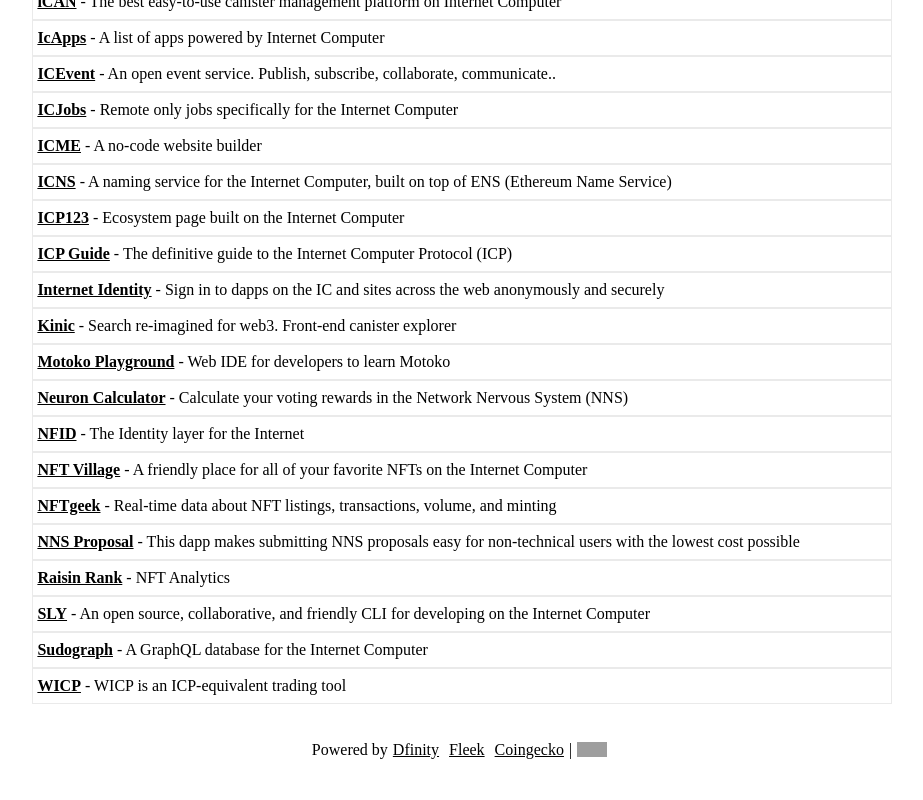
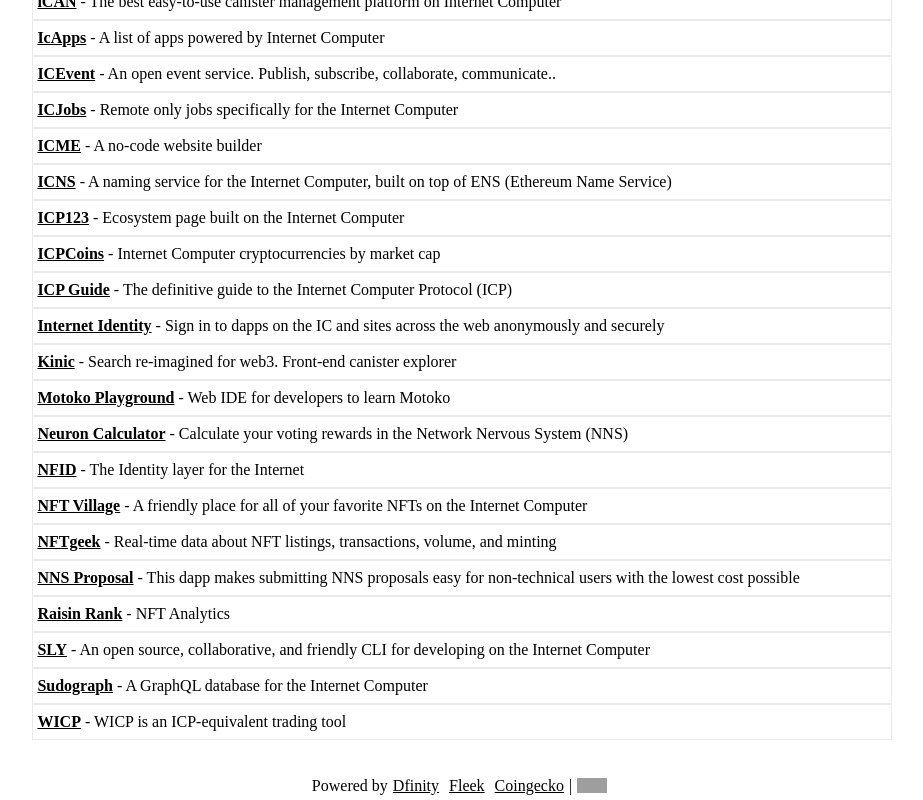
Before and after one commit to rjlucasm/ictoday, a Next.js app: page /services in a window 1280 px wide. Shown: the part 692-1492 px from the top of the page, without its empty margins (178-1101 px from the left). Before the commit the page ends 1456 px from the top, so only its background shows below. Built offline with nearby package versions, Linux system fonts and the light colour scheme; grey boxes are pictures that could not be loaded.

Commit message:
ICPCoins

```diff
--- a/pages/services.js
+++ b/pages/services.js
@@ -84,6 +84,9 @@ export default function Services() {
                 <a href="https://icp123.org/" target="_blank" rel="noopener noreferrer">ICP123</a> - Ecosystem page built on the Internet Computer
             </div>
             <div className="pagescard">
+                <a href="https://icpcoins.com/" target="_blank" rel="noopener noreferrer">ICPCoins</a> - Internet Computer cryptocurrencies by market cap
+            </div>
+            <div className="pagescard">
                 <a href="https://icp.guide/" target="_blank" rel="noopener noreferrer">ICP Guide</a> - The definitive guide to the Internet Computer Protocol (ICP)
             </div>
             <div className="pagescard">
```
